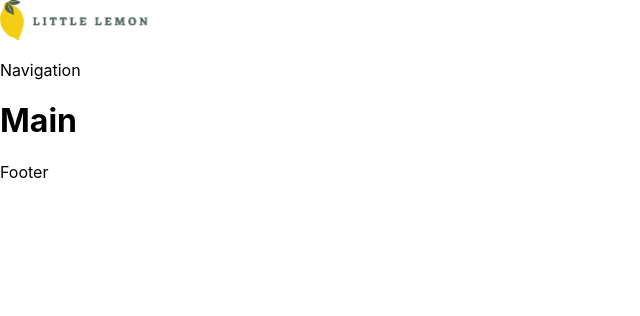
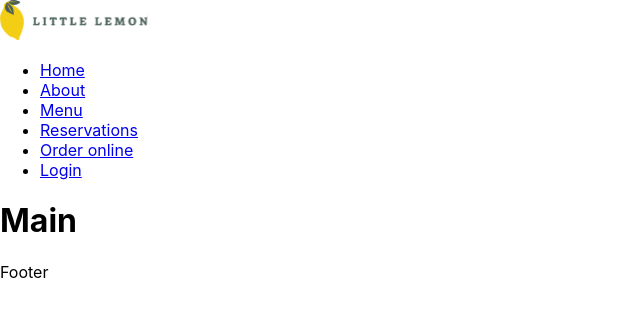
Before and after one commit to maurits-out/meta-frontend-developer-professional, a React (Create React App) app in the folder capstone/little-lemon/: page / in a window 1280 px wide. Shown: the top 316 px of the page, without its empty margins (0-640 px from the left). Built offline with nearby package versions, Linux system fonts and the light colour scheme.

Commit message:
Added navigation elements

```diff
--- a/capstone/little-lemon/src/components/Navigation.js
+++ b/capstone/little-lemon/src/components/Navigation.js
@@ -1,7 +1,14 @@
 function Navigation() {
     return (
         <nav>
-            <p>Navigation</p>
+            <ul>
+                <li><a href="/">Home</a></li>
+                <li><a href="/about">About</a></li>
+                <li><a href="/menu">Menu</a></li>
+                <li><a href="/reservations">Reservations</a></li>
+                <li><a href="/order-online">Order online</a></li>
+                <li><a href="/login">Login</a></li>
+            </ul>
         </nav>
     );
 }
```
Also changed, not shown: 1 other file (tests, documents, lock files or other folders).
